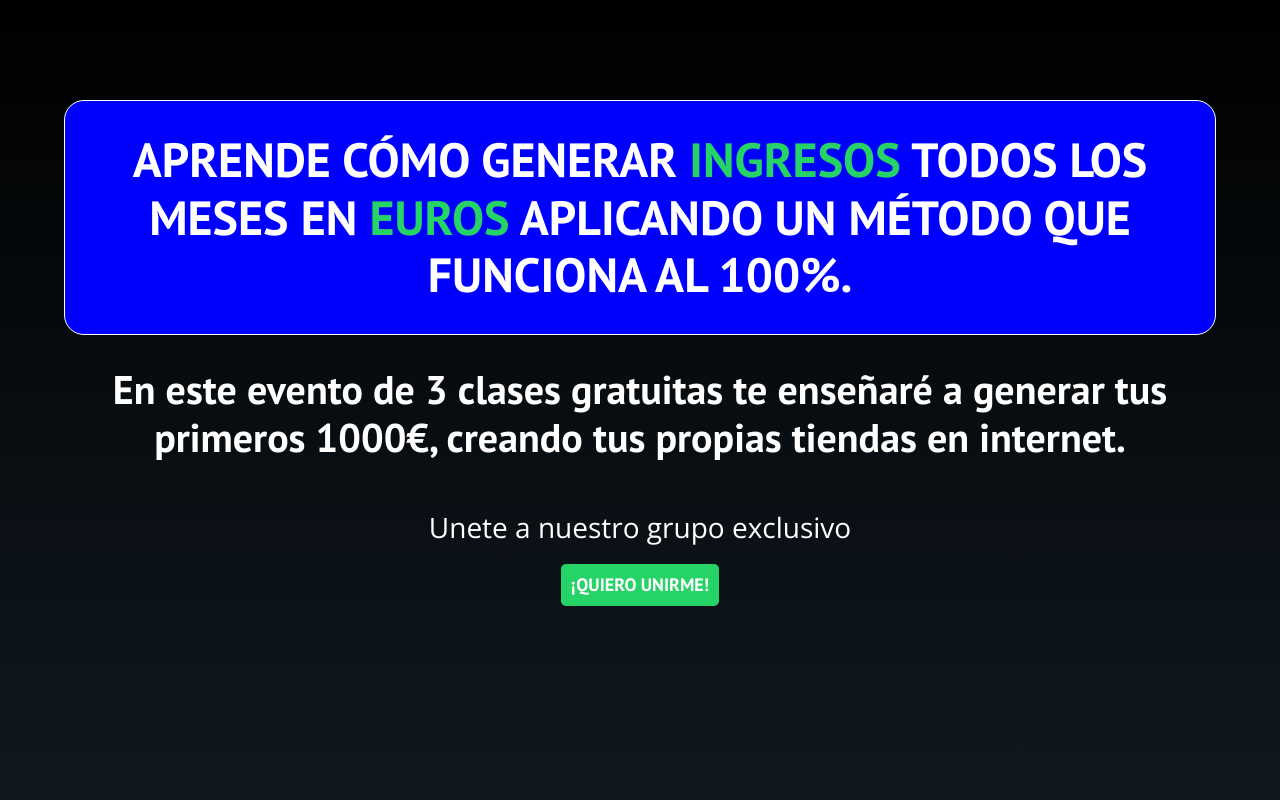
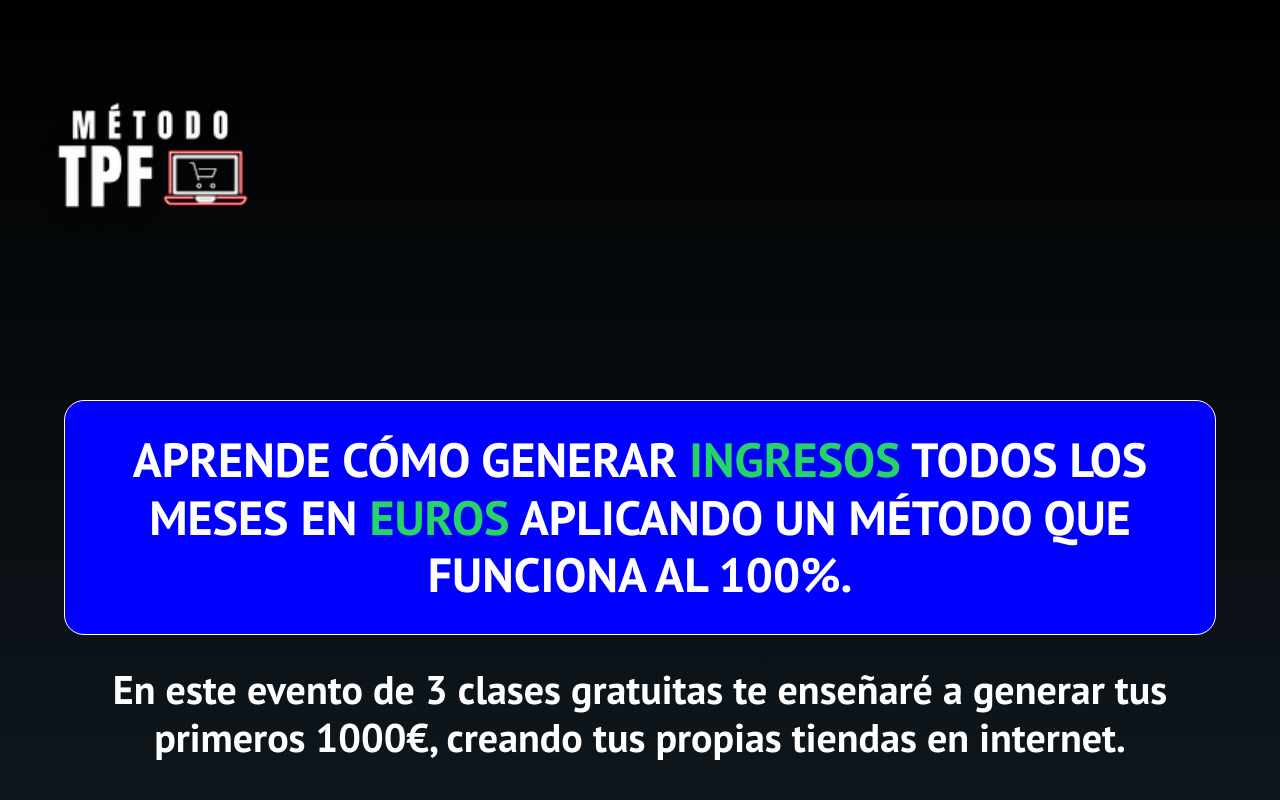
Before and after one commit to hamc417/Metodo-TPF, a plain HTML site: page index.html in a window 1280 px wide. Shown: the top 800 px of the page. Drawn offline with nearby package versions, Linux system fonts and the light colour scheme; no server answers.

Commit message:
Insercion logoTPF

```diff
--- a/css/style.css
+++ b/css/style.css
@@ -88,6 +88,9 @@ img{
   background-image: url(..//img/banner.jpg);
 } */
 
+.logo{display:flex;
+ width: 30rem;
+}
 .header, h1{
   margin-top: 3rem;
   font-size: 2.8rem;
--- a/index.html
+++ b/index.html
@@ -32,7 +32,7 @@
 
 </head>
 <body >
-
+    <img class="logo" src="./img/TPF_logo.jpg" alt="logo_TPF">
     <header class="header contenedor">
 
 
```
Also changed, not shown: img/TPF_logo.jpg (added).
